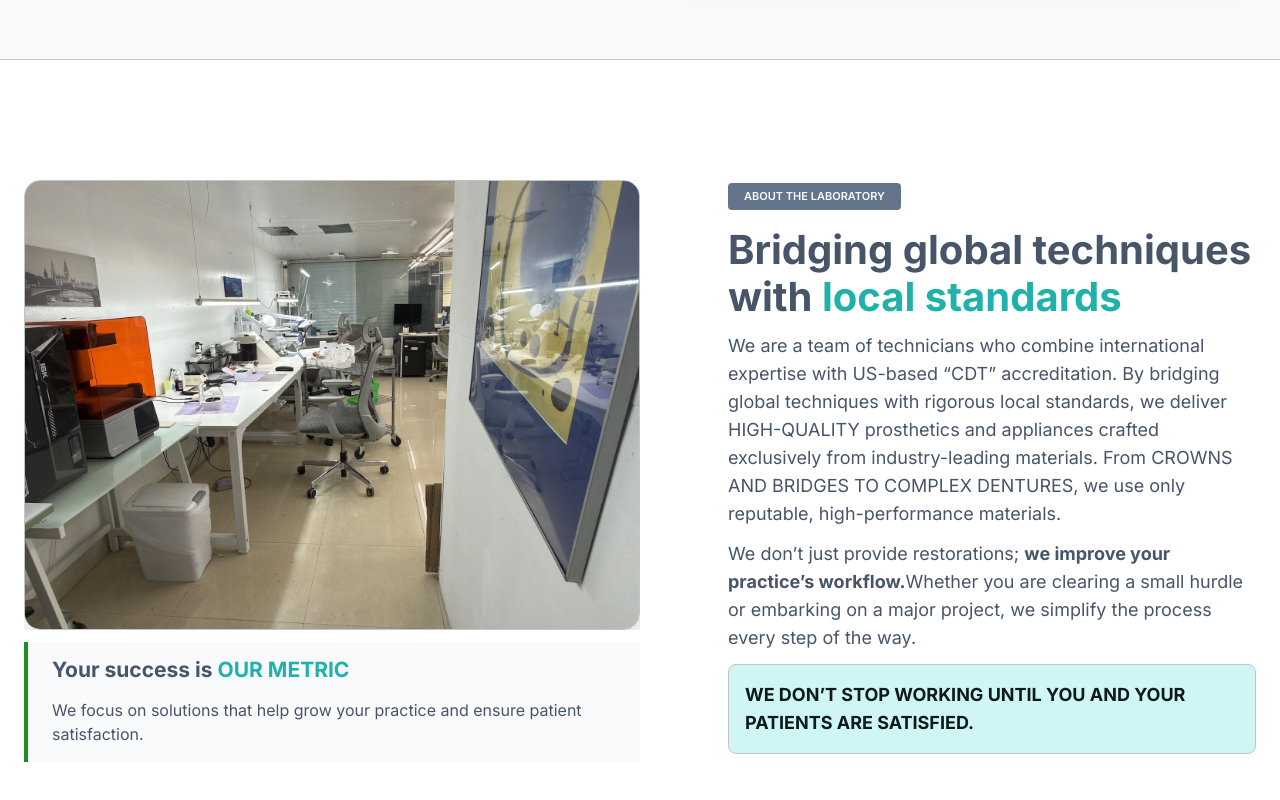
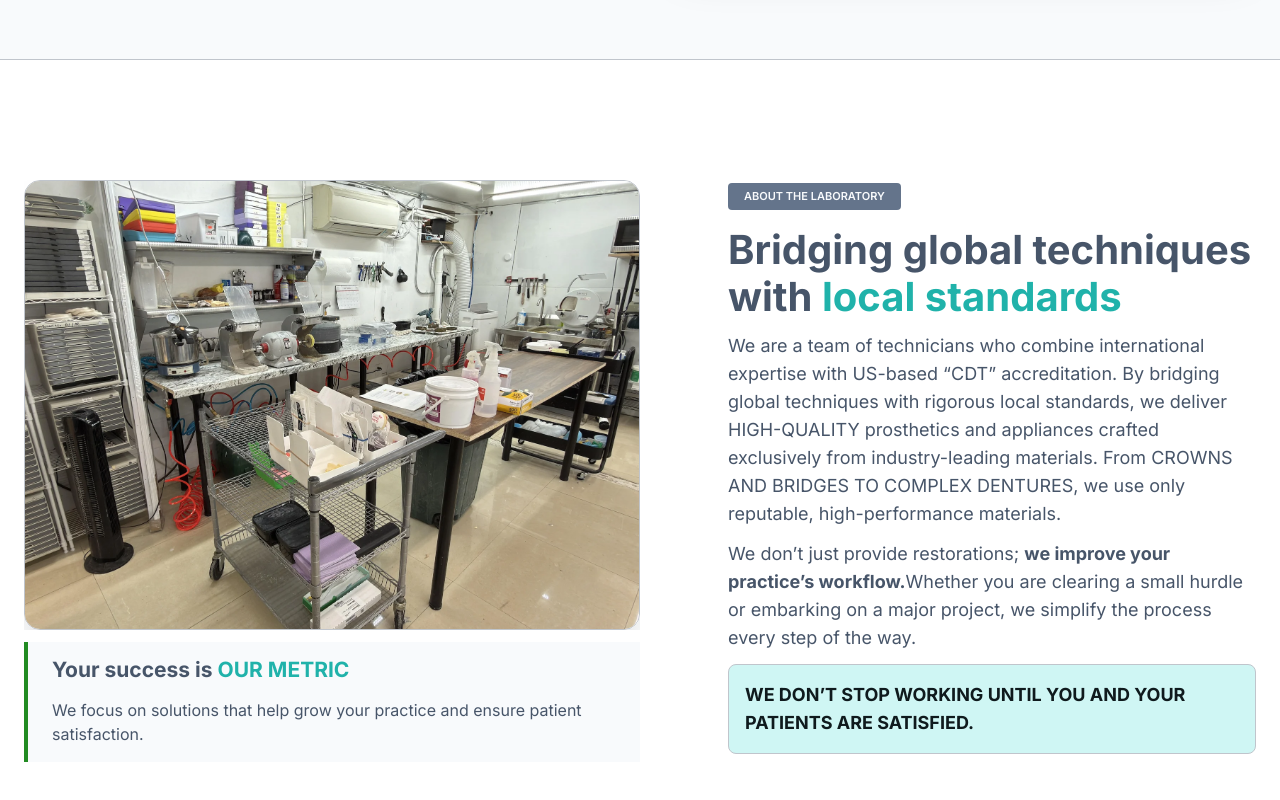
Before and after one commit to eugene2203/respectudental-coming-soon, a Next.js app: page / in a window 1280 px wide. Shown: the part 708-1508 px from the top of the page. Built offline with nearby package versions, Linux system fonts and the light colour scheme.

Commit message:
change slide speed

```diff
--- a/src/styles/pages/_main-page.scss
+++ b/src/styles/pages/_main-page.scss
@@ -312,8 +312,7 @@
 }
 
 .slide {
-  animation: slideCrossfade 10s infinite ease-in-out;
-  //will-change: transform, opacity;
+  animation: slideCrossfade 6s infinite ease-in-out;
 }
 
 .slideA {
@@ -321,11 +320,11 @@
 }
 
 .slideB {
-  animation-delay: -5s; /* сдвиг фазы ровно на полцикла */
+  animation-delay: -3s; /* сдвиг фазы ровно на полцикла */
 }
 
 @keyframes slideCrossfade {
-  0%, 40% {
+  0%, 35% {
     transform: translateX(0);
     opacity: 1;
   }
@@ -333,11 +332,11 @@
     transform: translateX(-6%);
     opacity: 0;
   }
-  60% {
+  85% {
     transform: translateX(6%);
     opacity: 0;
   }
-  90%, 100% {
+  100% {
     transform: translateX(0);
     opacity: 1;
   }
```
